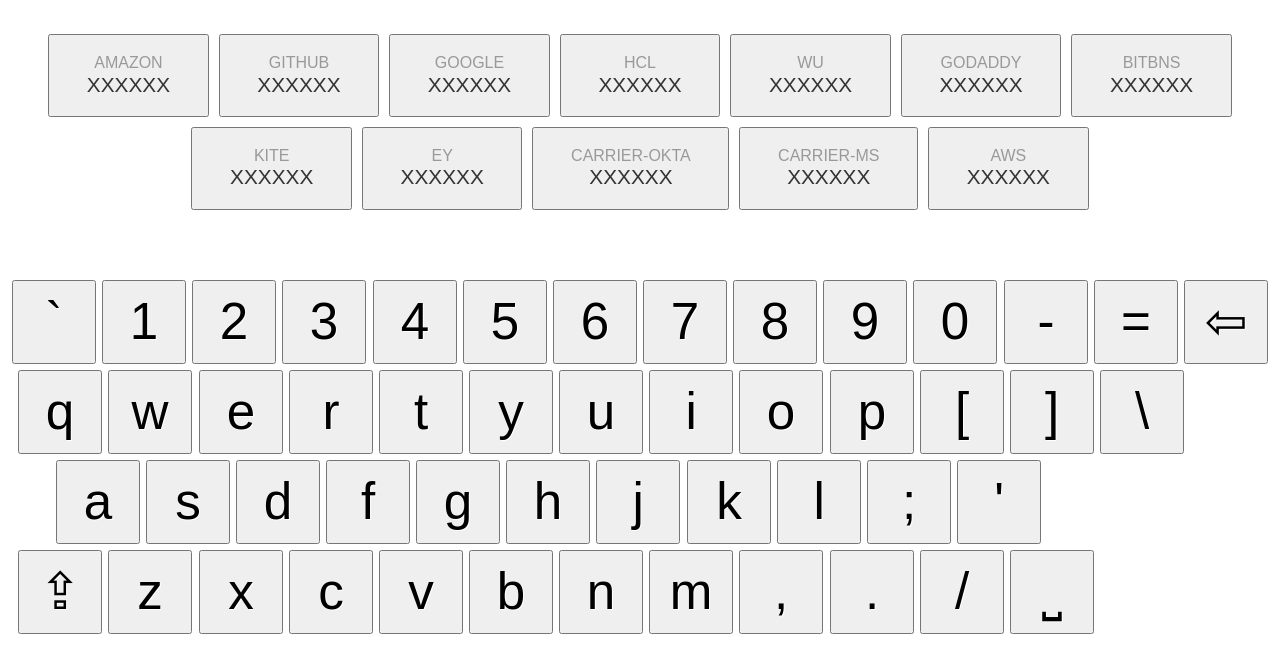
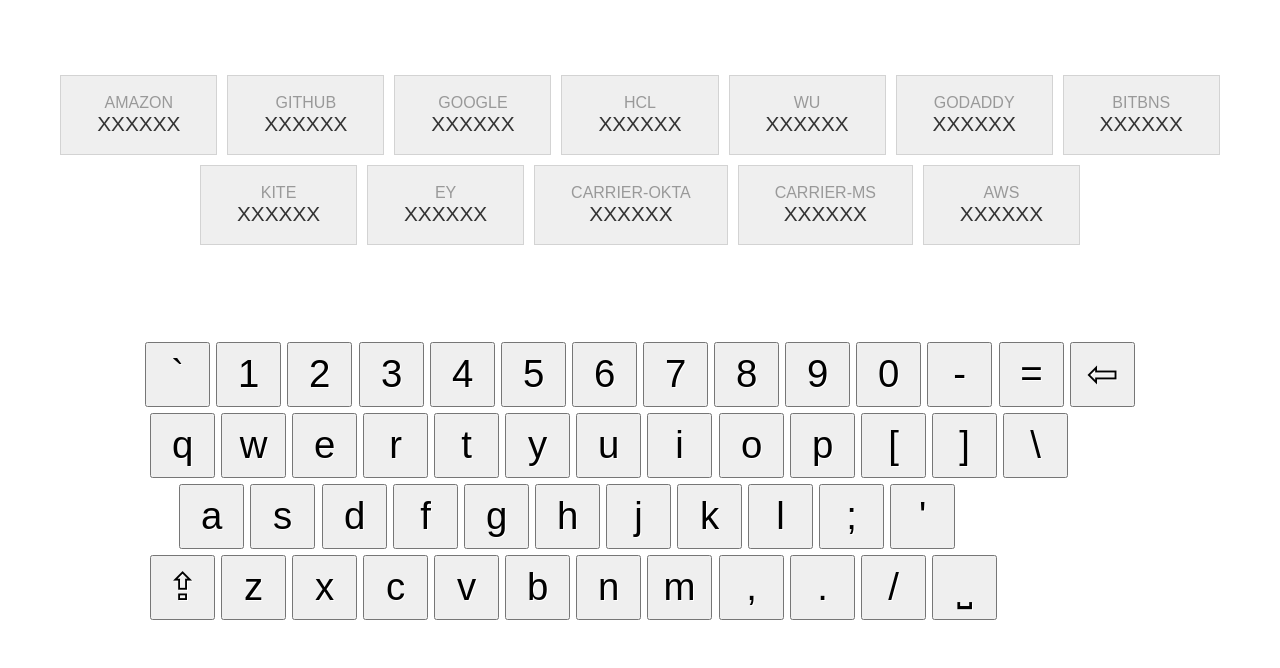
Before and after one commit to tushar8133/mfa, a plain HTML site: page index.html in a window 1280 px wide. Shown: the part 132-800 px from the top of the page. Drawn offline with nearby package versions, Linux system fonts and the light colour scheme.

Commit message:
fix ios style issues

```diff
--- a/index.html
+++ b/index.html
@@ -15,7 +15,7 @@
         }
         :root {
             --key-margin: 3px;
-            --key-size: calc(100vw / 14.2);
+            --key-size: calc(100vw / 18);
             --key-border: 1px;
         }
         html, body {
@@ -48,7 +48,7 @@
         .otp-btns button {
             margin: 5px;
             padding: 1.5% 3%;
-            transition: background 0.8s
+            transition: background 0.8s;
             border: 1px solid lightgray;
             color: #999999;
 	}
@@ -73,11 +73,11 @@
 			font-size: 130%;
 		}
         .virtual-keyboard button {
-            font-size: 4vw;
+            font-size: 3vw;
             padding: 0;
             margin: var(--key-margin);
             width: calc(var(--key-size) - var(--key-margin) * 2);
-            transition: filter 1s;
+            transition: filter 1ms;
             text-shadow: 1px 1px 0 #ffffff;
             aspect-ratio: 1/1;
             contain: strict;
@@ -97,9 +97,6 @@
         }
         .virtual-keyboard br:nth-of-type(3) + button {
             margin-left: calc( (var(--key-size) + var(--key-margin) ) * 0.1);
-        }
-        .keyboard1 {
-            /* display: none; */
         }
     </style>
 </head>
@@ -254,7 +251,7 @@ function typeLetter() {
     };
     if (keyText === '⎵') {
         password += ' ';
-    } else if (keyText === '←') {
+    } else if (keyText === '⇦') {
         password = password.slice(0, -1);
     } else if (keyText === '🗑️') {
         password = '';
```
